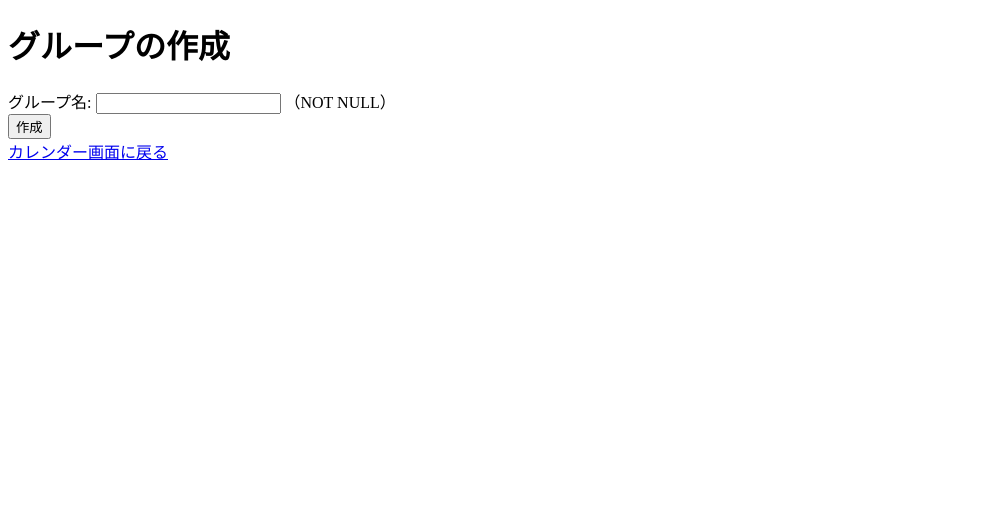
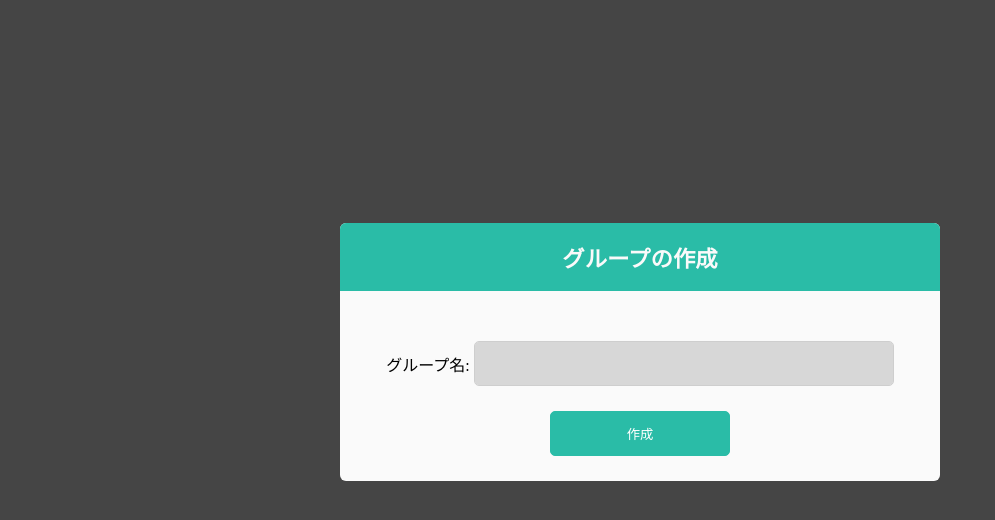
Before and after one commit to ammoil/Hisilab_teamC, a Flask app: page /add_group in a window 1280 px wide. Shown: the top 520 px of the page, without its empty margins (0-995 px from the left). Run offline with Flask 3, Linux system fonts and the light colour scheme.

Commit message:
style3.cssの作成
グループ追加画面のcssを作成しました．

```diff
--- /dev/null
+++ b/web/app/static/css/style3.css
@@ -0,0 +1,143 @@
+body {
+    padding-top:200px;
+    background-color:#454545;
+    margin-left:10px;
+    margin-right:10px;
+}
+
+.container {
+    max-width:600px;
+    margin:0 auto;
+    text-align:center;
+    -webkit-border-radius:6px;
+    -moz-border-radius:6px;
+    border-radius:6px;
+    background-color:#FAFAFA;
+}
+
+.head {
+    -webkit-border-radius:6px 6px 0px 0px;
+    -moz-border-radius:6px 6px 0px 0px;
+    border-radius:6px 6px 0px 0px;
+    background-color:#2ABCA7;
+    color:#FAFAFA;
+}
+
+h1 {
+    text-align:center;
+    padding:18px 0 18px 0;
+    font-size: 1.4em;
+}
+
+input,select {
+    margin-bottom:10px;
+}
+
+textarea {
+    height:100px;
+    margin-bottom:10px;
+}
+
+input:first-of-type{
+    margin-top:35px;
+}
+
+input, textarea, select {
+    font-size: 1em;
+    padding: 15px 10px 10px;
+    font-family: 'Source Sans Pro',arial,sans-serif;
+    border: 1px solid #cecece;
+    background: #d7d7d7;
+    color:#585858;
+    -webkit-border-radius: 5px;
+    -moz-border-radius: 5px;
+    border-radius: 5px;
+    -moz-background-clip: padding;
+    -webkit-background-clip: padding-box;
+    background-clip: padding-box;
+    -webkit-box-sizing: border-box;
+    -moz-box-sizing: border-box;
+    box-sizing: border-box;
+    width: 70%;
+    max-width: 600px;
+}
+
+::-webkit-input-placeholder {
+    color: #FAFAFA;
+}
+
+:-moz-placeholder {
+    color: #FAFAFA;
+}
+
+::-moz-placeholder {
+    color: #FAFAFA;
+}
+
+:-ms-input-placeholder {
+    color: #FAFAFA;
+}
+
+button {
+   margin-top:15px;
+   margin-bottom:25px;
+   background-color:#2ABCA7;
+   padding: 12px 45px;
+   -ms-border-radius: 5px;
+   -o-border-radius: 5px;
+   border-radius: 5px;
+   border: 1px solid #2ABCA7;
+   -webkit-transition: .5s;
+   transition: .5s;
+   display: inline-block;
+   cursor: pointer;
+   width:30%;
+   color:#fff;
+}
+
+button:hover, .button:hover {
+   background:#19a08c;
+}
+
+label.error {
+    font-family:'Source Sans Pro',arial,sans-serif;
+    font-size:1em;
+    display:block;
+    padding-top:10px;
+    padding-bottom:10px;
+    background-color:#d89c9c;
+    width: 80%;
+    margin:auto;
+    color: #FAFAFA;
+    -webkit-border-radius:6px;
+    -moz-border-radius:6px;
+    border-radius:6px;
+}
+
+/* media queries */
+@media (max-width: 700px) {
+  label.error {
+    width: 90%;
+  }
+  button {
+    width:90%;
+  }
+  body {
+  padding-top:10px;
+  }
+}
+
+.message {
+    font-family:'Source Sans Pro',arial,sans-serif;
+    font-size:1.1em;
+    display:none;
+    padding-top:10px;
+    padding-bottom:10px;
+    background-color:#2ABCA7;
+    width: 80%;
+    margin:auto;
+    color: #FAFAFA;
+    -webkit-border-radius:6px;
+    -moz-border-radius:6px;
+    border-radius:6px;
+}
--- a/web/app/templates/addGroup.html
+++ b/web/app/templates/addGroup.html
@@ -4,26 +4,29 @@
     <meta charset="UTF-8">
     <meta name="viewport" content="width=device-width", initial-scale="1.0">
     <title>addGroup</title>
+    <link rel="stylesheet" href="/static/css/style3.css">
 </head>
 <body>
 
-    <h1>グループの作成</h1>
+    <div class="container">
+        <div class="head">
+        <h1>グループの作成</h1>
+    </div>
 
     <!-- グループ作成フォーム -->
     <form method="post" action="/groupssetting">
         <div class="form-group">
             <label for="group_name">グループ名:</label>
             <input type="text" id="group_name" name="group_name" required>
-            <a>（NOT NULL）<a>
             <!--　required：フォームで入力必須であることを指定する-->
         </div>
-        <div class="create-button">
-            <button type="submit">作成</button>
-        </div>
+        <button type="submit">作成</button>
     </form>
+
+    <!--
     <div class="return-page">
         <a href="{{ url_for('calendar') }}">カレンダー画面に戻る</a>
     </div>
-
+    -->
 </body>
 </html>
```
